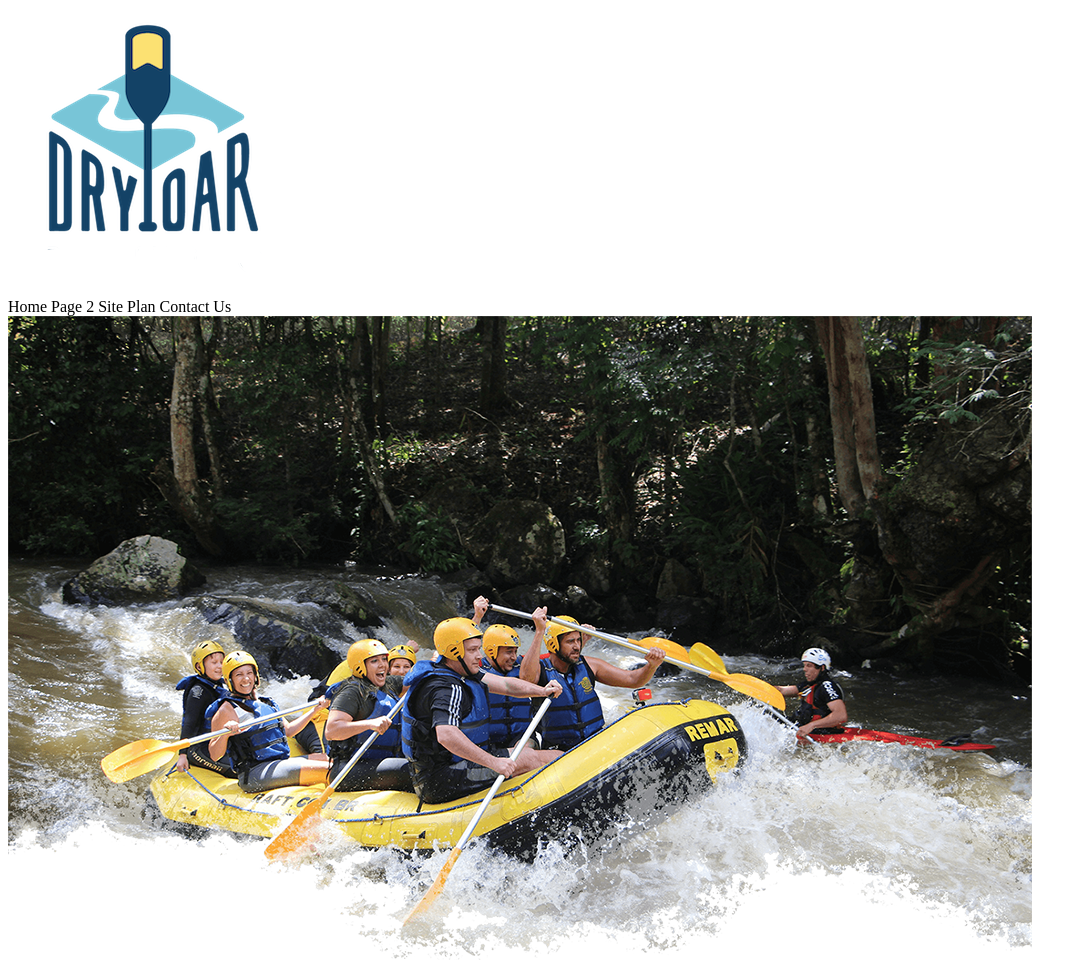
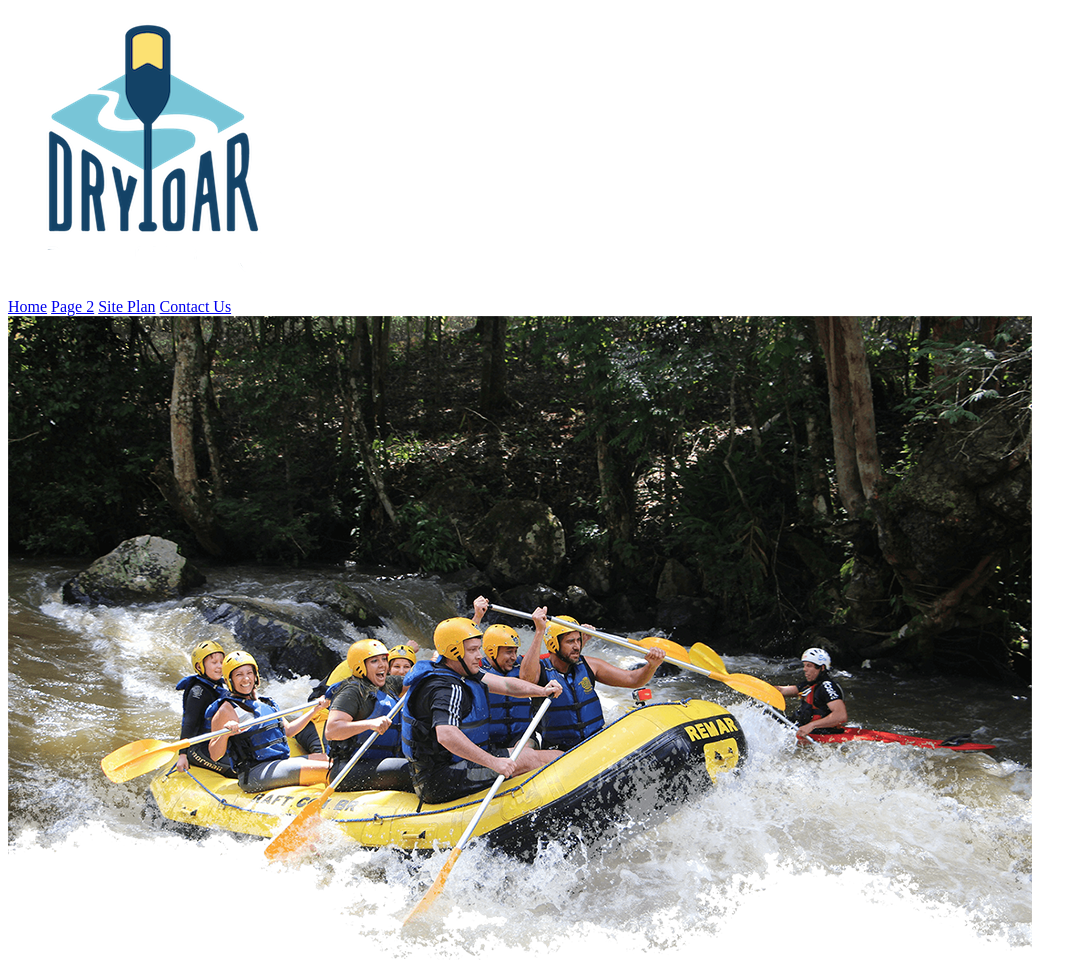
Before and after one commit to byui-pathway/wdd130, a plain HTML site: page wwr/index.html in a window 1280 px wide. Shown: the top 960 px of the page, without its empty margins (0-1087 px from the left). Drawn offline with Linux system fonts and the light colour scheme.

Commit message:
Home Page Fix
Fixing errors on the home page of wwr folder

```diff
--- a/wwr/index.html
+++ b/wwr/index.html
@@ -1,22 +1,24 @@
 <!DOCTYPE html>
 <html lang="en">
+
 <head>
     <meta charset="UTF-8">
     <meta http-equiv="X-UA-Compatible" content="IE=edge">
     <meta name="viewport" content="width=device-width, initial-scale=1.0">
     <title>Whitewater Rafting Vacations | Dry Oar Boating | Home</title>
 </head>
+
 <body>
     <header>
-        <a id="logo_link" herf="index.html">
+        <a id="logo_link" href="index.html">
             <img class="logo" src="images/logo.png" alt="Dry Oar Logo">
         </a>
 
         <nav>
-            <a herf="index.html">Home</a>
-            <a herf="#">Page 2</a>
-            <a herf="site-plan-rafting.html">Site Plan</a>
-            <a herf="contactus.html">Contact Us</a>
+            <a href="index.html">Home</a>
+            <a href="#">Page 2</a>
+            <a href="site-plan-rafting.html">Site Plan</a>
+            <a href="contactus.html">Contact Us</a>
         </nav>
     </header>
     <div id="hero">
@@ -47,7 +49,6 @@
             <img class="icon" src="images/oars.png" alt="oars icon">
             <h2>Rapids</h2>
         </section>
-    </section>
         <img class="mountains" src="images/mountains.jpg" alt="Misty mountains">
         <section class="msg">
             <h2>More Than Just The Thrill</h2>
@@ -72,4 +73,5 @@
         </div>
     </footer>
 </body>
+
 </html>
```
Lines whose indentation alone changed are shown as unchanged.
